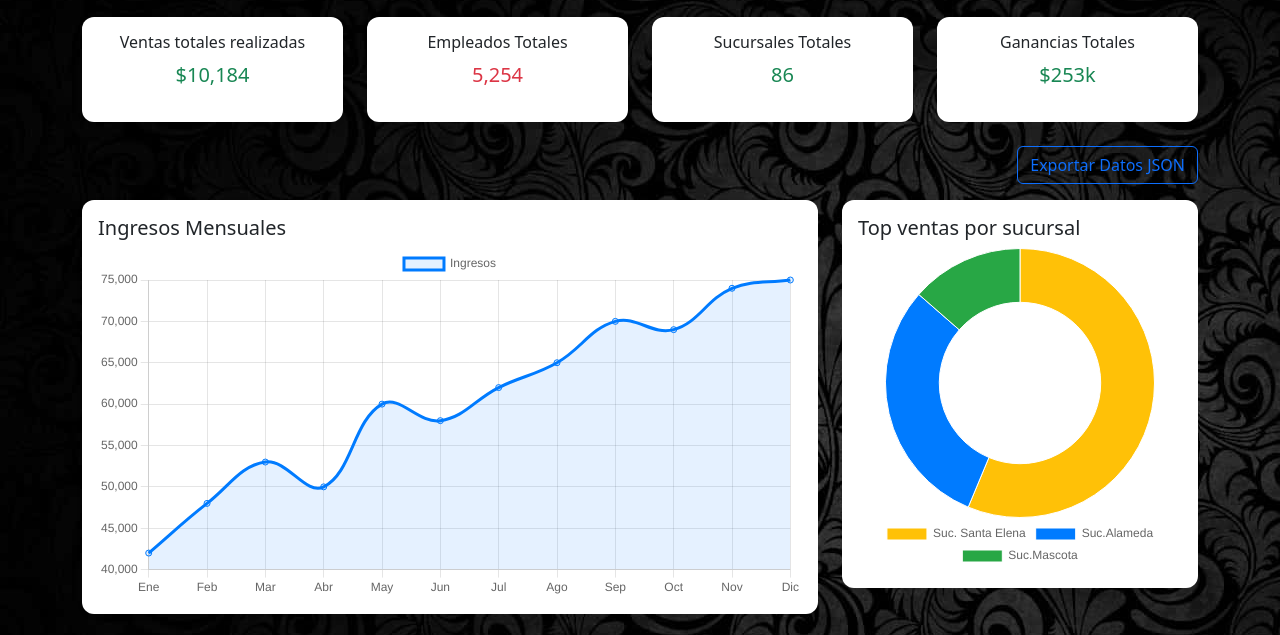
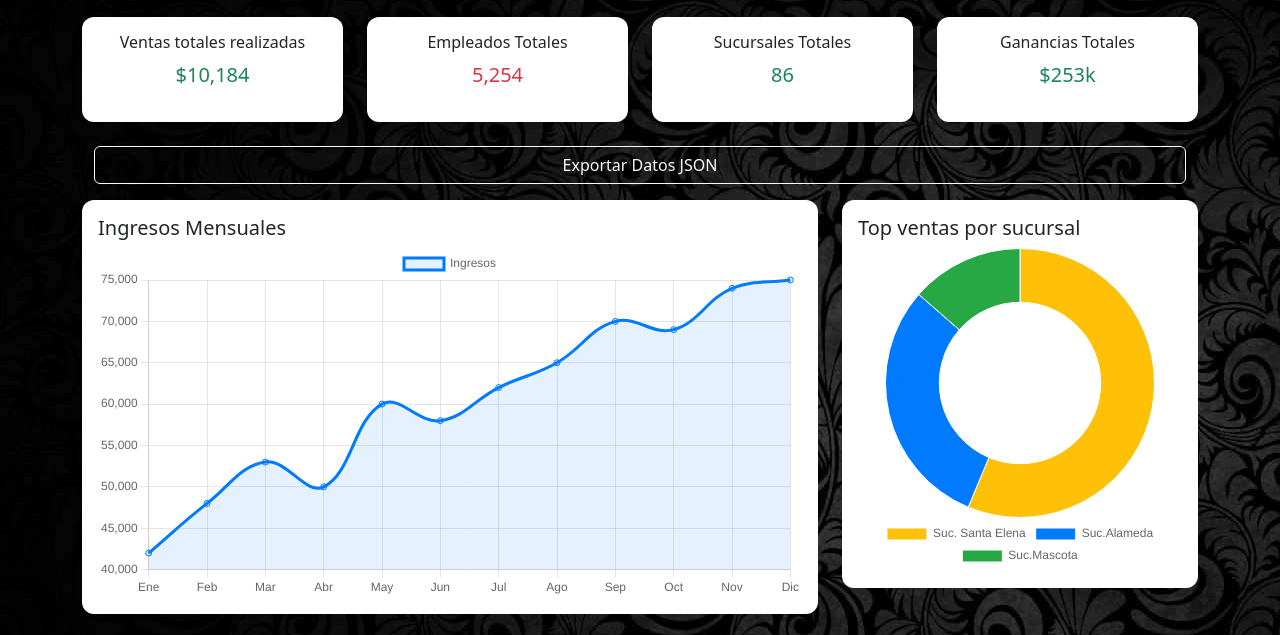
Before and after one commit to HugoLZ7/DAW_Proyecto, a plain HTML site: page index.html in a window 1280 px wide. Shown: the part 63-698 px from the top of the page. Drawn offline with nearby package versions, Linux system fonts and the light colour scheme.

Commit message:
Modify Style of Index,Empleados & Branches HTML

```diff
--- a/index.html
+++ b/index.html
@@ -62,8 +62,8 @@
     </div>
 
     <!-- Botón exportar JSON -->
-    <div class="text-end mb-3">
-      <button id="exportDashboardBtn" class="btn btn-outline-primary">Exportar Datos JSON</button>
+    <div class="container-fluid mb-3">
+      <button id="exportDashboardBtn" class="btn btn-outline-light w-100">Exportar Datos JSON</button>
     </div>
 
     <!-- Gráfico de Ingresos -->
```
Also changed, not shown: branches.html (+1 -1 lines), empleados.html (+1 -1 lines).
